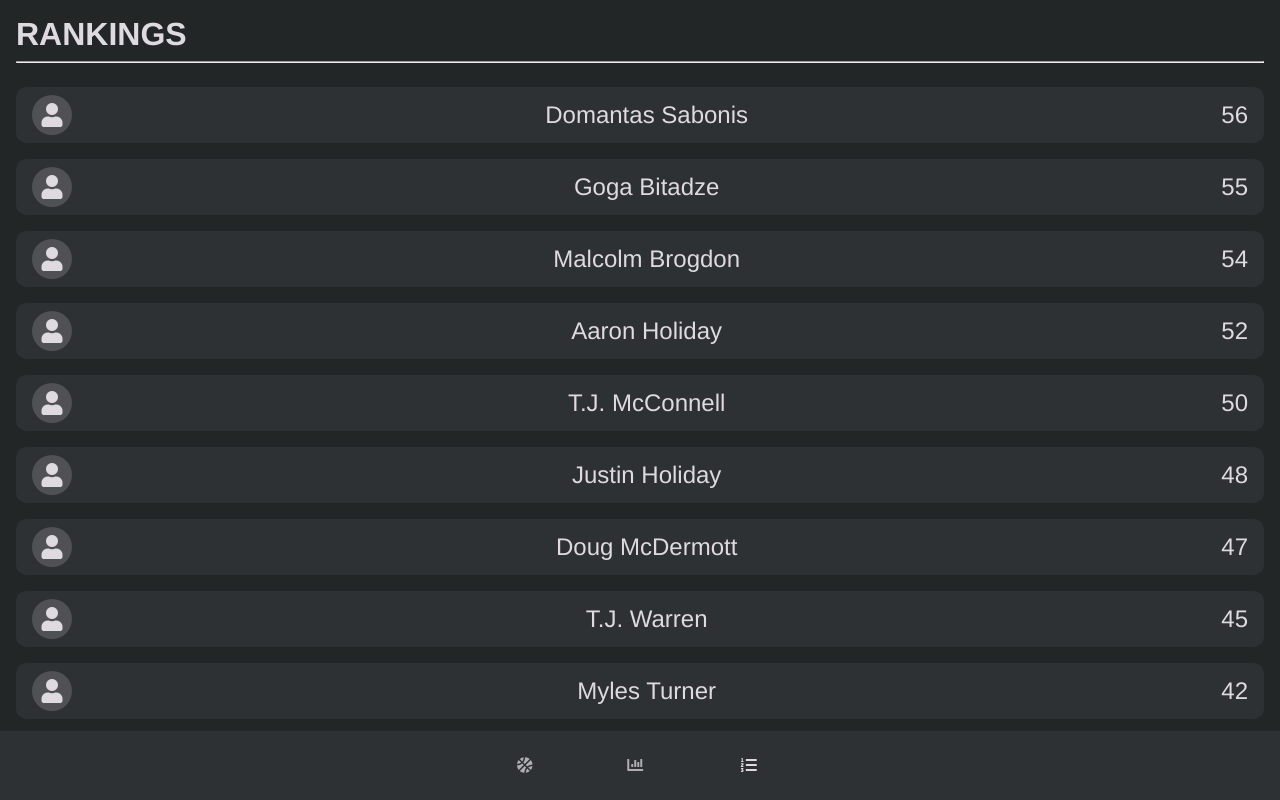
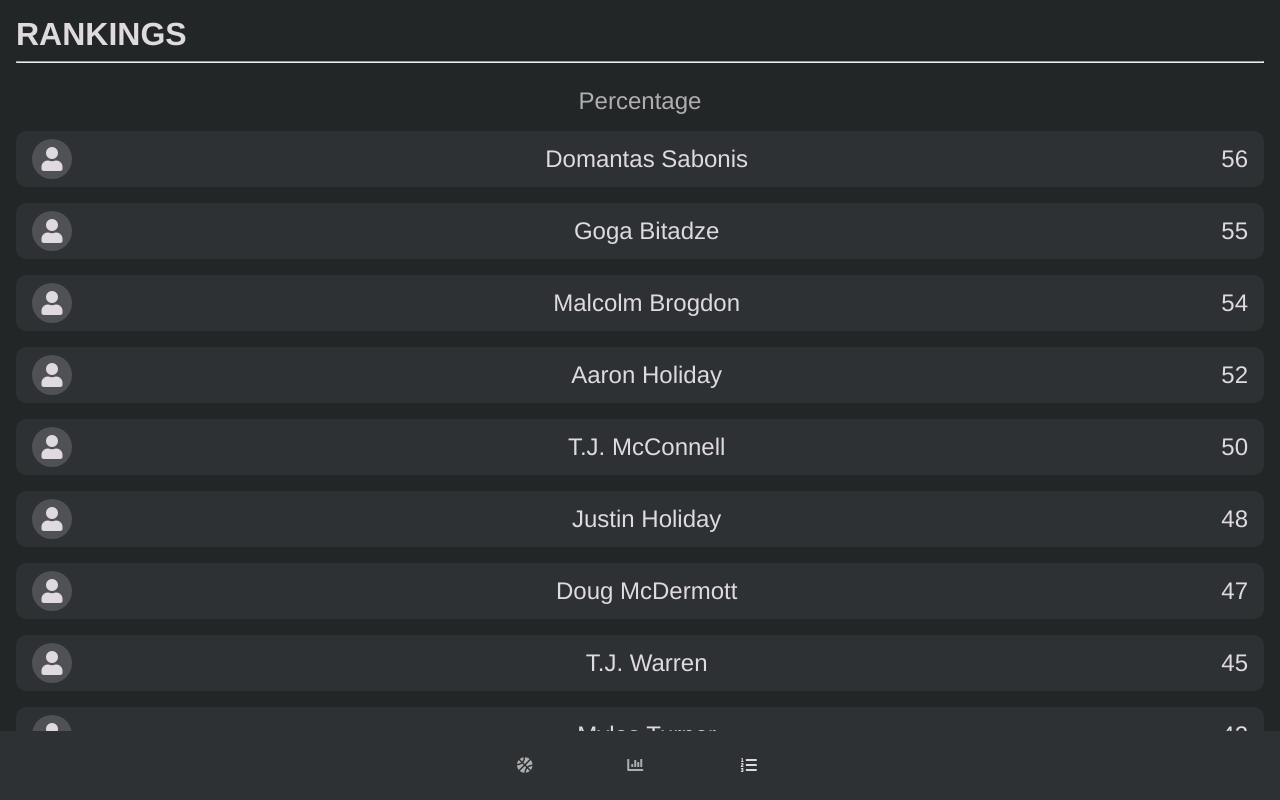
Before and after one commit to jaredami/shot-tracker, a React (Create React App) app: page /rankings in a window 1280 px wide. Built offline with nearby package versions, Linux system fonts and the light colour scheme.

Commit message:
Add current stat label

```diff
--- a/src/components/Rankings.js
+++ b/src/components/Rankings.js
@@ -4,6 +4,7 @@ import * as styles from "./Rankings.module.css";
 export default function Rankings() {
   return (
     <div className={styles.rankingsContainer}>
+      <div className={styles.currentStatLabel}>Percentage</div>
       {data.map((user) => (
         <div key={user.userId} className={styles.userCard}>
           <div className={styles.userPicContainer}>
--- a/src/components/Rankings.module.css
+++ b/src/components/Rankings.module.css
@@ -2,6 +2,13 @@
   height: 100%;
   padding: 0rem 1rem;
   overflow-y: auto;
+}
+
+.currentStatLabel {
+  font-size: 1.5rem;
+  text-align: center;
+  padding-bottom: 1rem;
+  color: var(--light-gray);
 }
 
 .userCard {
```
